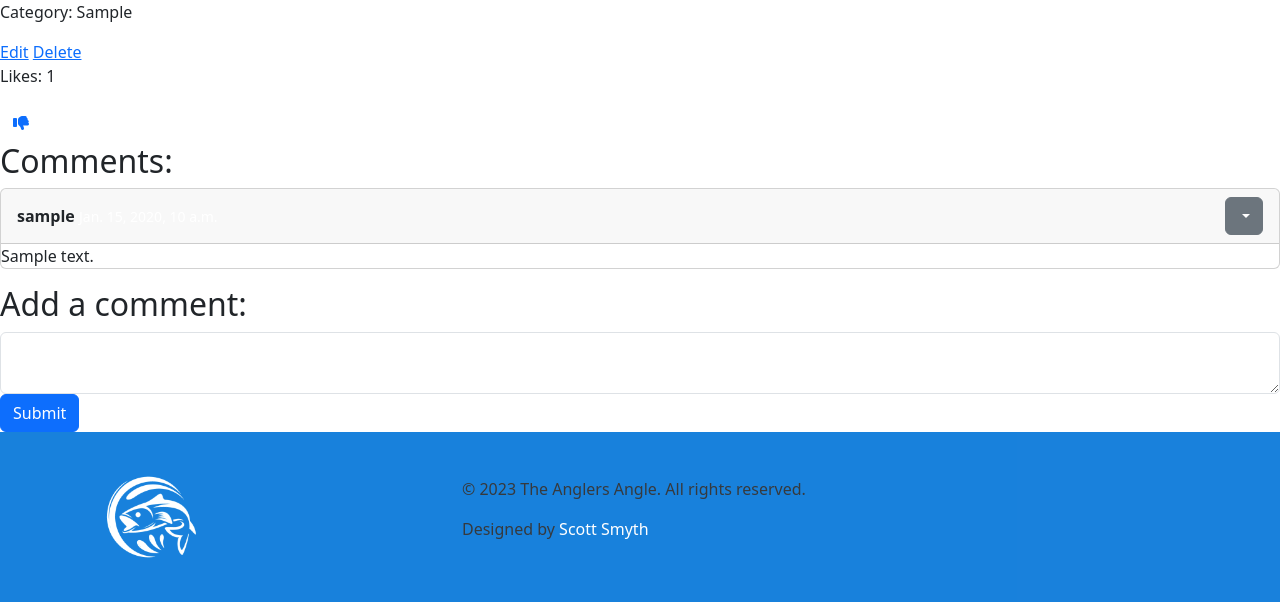
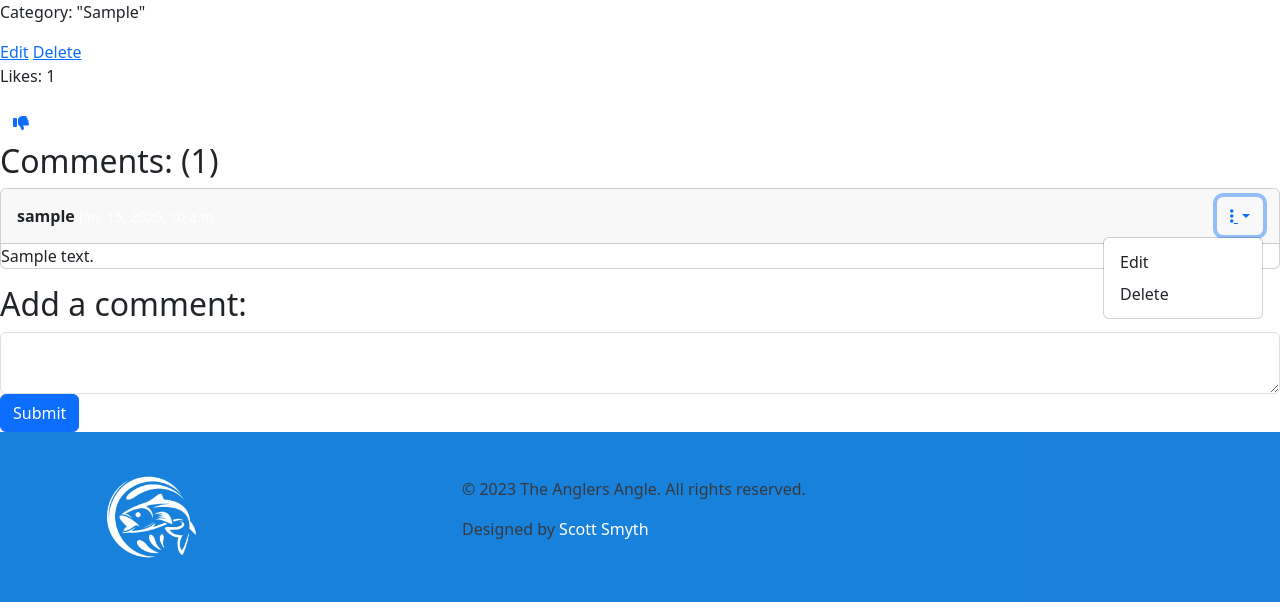
Before and after one commit to scottsmyth56/The_Anglers_Angle, a Django app: page /post/1/ in a window 1280 px wide, after a click that opens the changed part. Shown: the part 332-934 px from the top of the page. Run offline with Django 3.2, Linux system fonts and the light colour scheme; a user stored in the database is signed in; tables that the repository leaves empty hold one stand-in row (values such as "Sample post"); parts of the project's set-up code (start-up, migrations or seed data) failed here and were passed over; some libraries are stand-ins or nearby versions.

Commit message:
Add Edit/Delete Comment Functionality

```diff
--- a/blog/urls.py
+++ b/blog/urls.py
@@ -12,5 +12,7 @@
     path('likePost/<int:pk>/', views.likePost.as_view(), name='likePost'),
     path('unlikePost/<int:pk>/', views.unlikePost.as_view(), name='unlikePost'),
     path('addComment/<int:pk>/', views.addComment.as_view(), name='addComment'),
+    path('comment/<int:pk>/edit/', views.editComment.as_view(), name='editComment'),
+    path('comment/<int:pk>/delete/', views.deleteComment.as_view(), name='deleteComment'),
 
 ]
--- a/blog/views.py
+++ b/blog/views.py
@@ -100,3 +100,18 @@
         Comment.objects.create(user_id=request.user,
                                post_id=post, comment=request.POST['comment'])
         return redirect('viewPost', pk=post.pk)
+
+class editComment(LoginRequiredMixin, generic.UpdateView):
+    model = Comment
+    fields = ['comment']
+    template_name = 'Posts/edit_comment.html'
+
+    def get_success_url(self):
+        return reverse_lazy('viewPost', kwargs={'pk': self.object.post_id.pk})
+
+class deleteComment(LoginRequiredMixin, generic.DeleteView):
+    model = Comment
+    template_name = 'Posts/delete_comment.html'
+
+    def get_success_url(self):
+        return reverse_lazy('viewPost', kwargs={'pk': self.object.post_id.pk})
--- /dev/null
+++ b/templates/Posts/delete_comment.html
@@ -0,0 +1,6 @@
+<h2>Delete Comment</h2>
+<p>Are you sure you want to delete the comment?</p>
+<form method="post">
+    {% csrf_token %}
+    <button type="submit">Yes, delete</button>
+</form>
--- /dev/null
+++ b/templates/Posts/edit_comment.html
@@ -0,0 +1,6 @@
+<h2>Edit Comment</h2>
+<form method="post">
+    {% csrf_token %}
+    {{ form.as_p }}
+    <button type="submit">Save</button>
+</form>
--- a/templates/Posts/post_detail.html
+++ b/templates/Posts/post_detail.html
@@ -6,7 +6,7 @@
 
 <img src="{{ object.image1.url }}" alt="{{ object.title }}">
 <img src="{{ object.image2.url }}" alt="{{ object.title }}">
-<p>Category: {{ object.category }}</p>
+<p>Category: "{{ object.category }}"</p>
 
 
 
@@ -27,7 +27,7 @@
 {% endif %}
 
 
-<h2>Comments:</h2>
+<h2>Comments: ({{ comments|length }})</h2>
 {% for comment in comments %}
 <div class="card mb-3">
     <div class="card-header d-flex justify-content-between align-items-center">
@@ -35,17 +35,18 @@
             <strong>{{ comment.user_id.username }}</strong>
             <small class="text-muted">{{ comment.timestamp }}</small>
         </div>
-        {% if comment.user_id == request.user %}
-        <div class="dropdown">
-            <button class="btn btn-secondary dropdown-toggle" type="button" id="dropdownMenuButton"
-                data-toggle="dropdown" aria-haspopup="true" aria-expanded="false">
-            </button>
-            <div class="dropdown-menu" aria-labelledby="dropdownMenuButton">
-                <a class="dropdown-item" href="#">Delete</a>
-                <a class="dropdown-item" href="#">Delete</a>
+        {% if comment.user_id.username == user.username %}
+                    <div class="dropdown">
+                        <button class="btn btn-link dropdown-toggle" type="button" id="dropdownMenuButton"
+                            data-bs-toggle="dropdown" aria-expanded="false">
+                            <i class="fas fa-ellipsis-v"></i>
+                        </button>
+                        <ul class="dropdown-menu" aria-labelledby="dropdownMenuButton">
+                            <li><a class="dropdown-item" href="{% url 'editComment' comment.comment_id %}">Edit</a></li>
+                            <li><a class="dropdown-item" href="{% url 'deleteComment' comment.comment_id %}">Delete</a></li>
 
-            </div>
-        </div>
+                        </ul>
+                    </div>
         {% endif %}
     </div>
     <div class="card-body">
```
